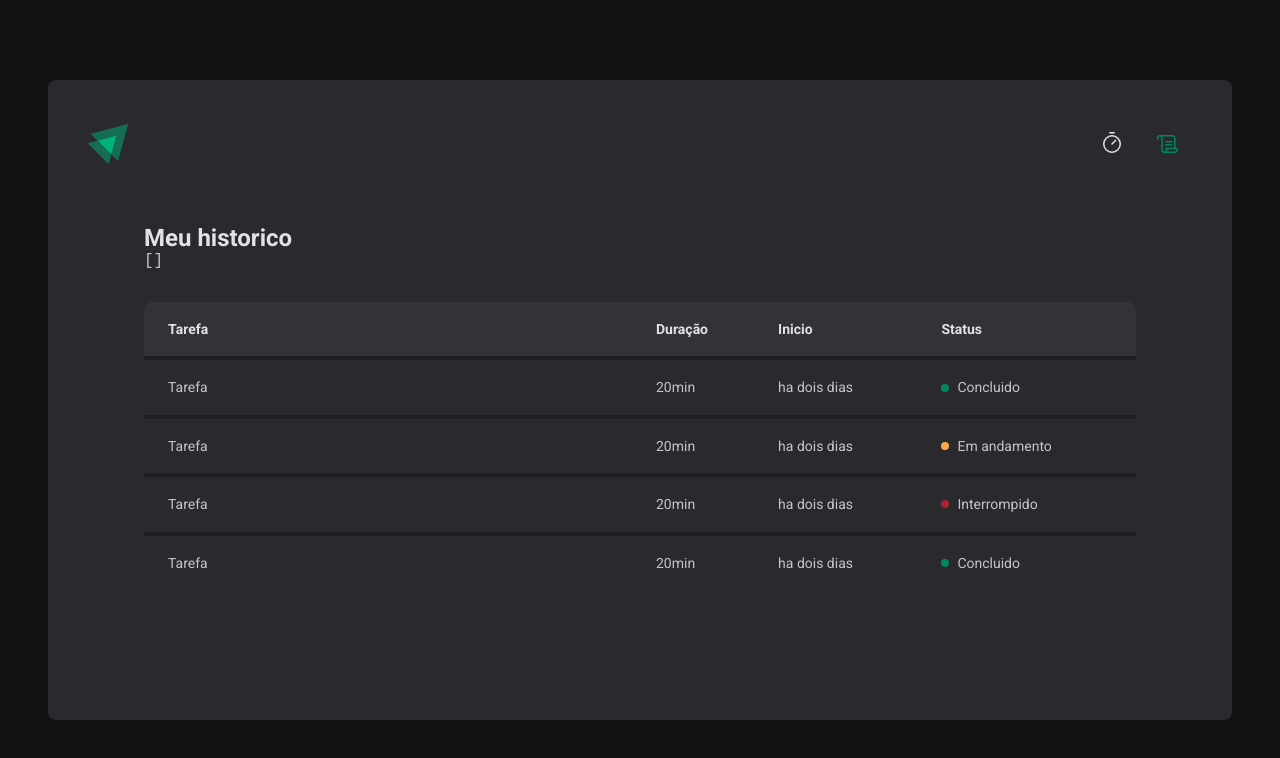
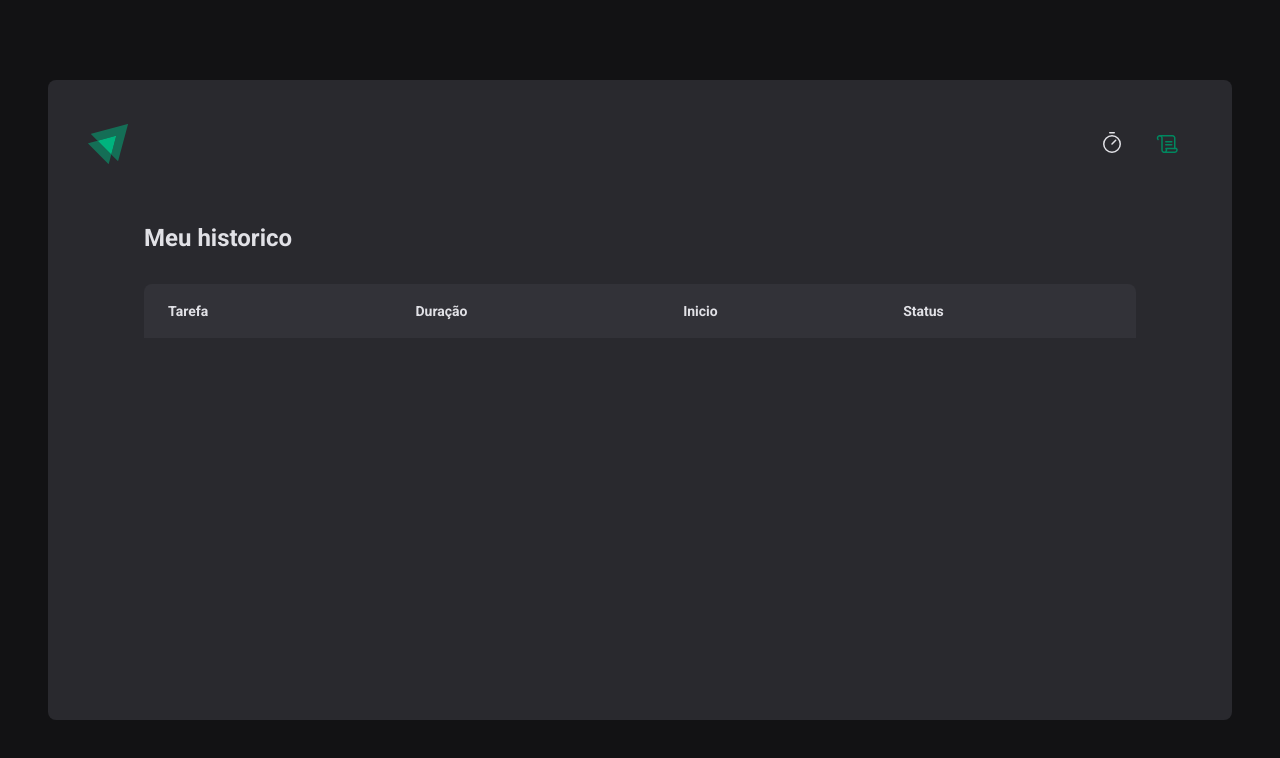
Before and after one commit to ithauront/timer, a React (Vite) app: page /history in a window 1280 px wide. Shown: the top 758 px of the page. Built offline with nearby package versions, Linux system fonts and the light colour scheme.

Commit message:
history respecting the state of cycles
now history is functional using the state of cycles. but we still have the "inicio data" to format

```diff
--- a/src/pages/history/index.tsx
+++ b/src/pages/history/index.tsx
@@ -7,8 +7,6 @@ export function History() {
   return (
     <HistoryContainer>
       <h1>Meu historico</h1>
-
-      <pre>{JSON.stringify(cycles, null, 2)}</pre>
 
       <HistoryList>
         <table>
@@ -21,38 +19,26 @@ export function History() {
             </tr>
           </thead>
           <tbody>
-            <tr>
-              <td>Tarefa</td>
-              <td>20min</td>
-              <td>ha dois dias</td>
-              <td>
-                <Status statusColor="green"> Concluido </Status>
-              </td>
-            </tr>
-            <tr>
-              <td>Tarefa</td>
-              <td>20min</td>
-              <td>ha dois dias</td>
-              <td>
-                <Status statusColor="yellow">Em andamento </Status>
-              </td>
-            </tr>
-            <tr>
-              <td>Tarefa</td>
-              <td>20min</td>
-              <td>ha dois dias</td>
-              <td>
-                <Status statusColor="red"> Interrompido </Status>
-              </td>
-            </tr>
-            <tr>
-              <td>Tarefa</td>
-              <td>20min</td>
-              <td>ha dois dias</td>
-              <td>
-                <Status statusColor="green"> Concluido </Status>
-              </td>
-            </tr>
+            {cycles.map((cycles) => {
+              return (
+                <tr key={cycles.id}>
+                  <td>{cycles.task}</td>
+                  <td>{cycles.minutesAmount} minutos</td>
+                  <td>{cycles.startDate.toISOString()}</td>
+                  <td>
+                    {cycles.finishDate && (
+                      <Status statusColor="green"> Concluido </Status>
+                    )}
+                    {cycles.interruptedDate && (
+                      <Status statusColor="red"> Interrompido </Status>
+                    )}
+                    {!cycles.interruptedDate && !cycles.finishDate && (
+                      <Status statusColor="yellow">Em andamento </Status>
+                    )}
+                  </td>
+                </tr>
+              )
+            })}
           </tbody>
         </table>
       </HistoryList>
```
Also changed, not shown: 1 other file (tests, documents, lock files or other folders).
